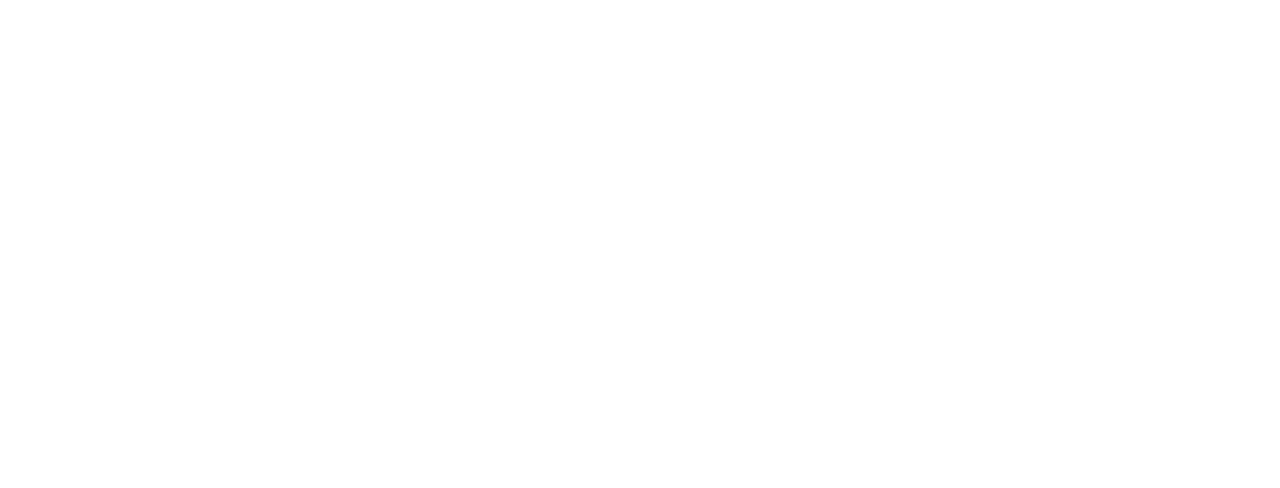
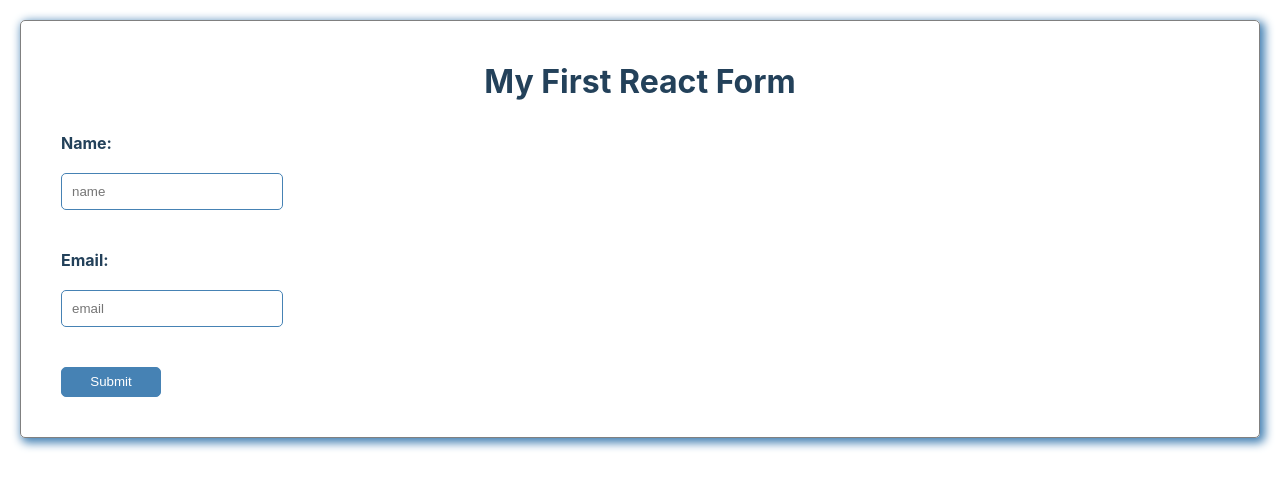
Before and after one commit to ailsayang999/My_First_React_Form, a React (Create React App) app: page / in a window 1280 px wide. Shown: the top 488 px of the page. Built offline with nearby package versions, Linux system fonts and the light colour scheme.

Commit message:
style: setting basic style format in App component

```diff
--- a/src/App.js
+++ b/src/App.js
@@ -1,10 +1,87 @@
+import styled from "styled-components";
 
+//Styled Component
+
+const Container = styled.div`
+  border: 1px solid gray;
+  border-radius: 5px;
+  margin: 20px;
+  padding: 20px;
+  box-shadow: 3px 3px 10px 2px steelblue;
+`;
+const StyledH1 = styled.h1`
+  color: #23415a;
+  text-align: center;
+`;
+
+const StyledForm = styled.form`
+  margin: 10px;
+  display: flex;
+  flex-direction: column;
+  justify-content: center;
+  align-items: flex-start;
+`;
+
+const StyledLabel = styled.label`
+  margin: 10px;
+  color: #23415a;
+  font-weight: 700;
+`;
+
+const StyledInput = styled.input`
+  width: 200px;
+  margin: 10px;
+  border-radius: 5px;
+  border: 1px solid steelblue;
+  padding: 10px;
+  outline: none;
+  &:focus {
+    border: 1px solid lightblue;
+    box-shadow: 1px 0 10px 0 lightseagreen;
+    transform: scale(1.1);
+  }
+`;
+const StyledButton = styled.button`
+  width: 100px;
+  height: 30px;
+  margin: 10px;
+  border: 1px solid steelblue;
+  background-color: steelblue;
+  color: white;
+  border-radius: 5px;
+
+  cursor: pointer;
+  &:hover {
+    box-shadow: 2px 0 10px 1px lightseagreen;
+    transform: scale(1.1);
+  }
+`;
+
+const StyledP = styled.p`
+  margin: 20px;
+`;
 
 function App() {
   return (
-    <div className="App">
+    <Container>
+      <StyledH1>My First React Form</StyledH1>
 
-    </div>
+      <StyledForm>
+        <StyledLabel>Name:</StyledLabel>
+        <StyledInput className="name" type="text" placeholder="name" />
+
+        <br />
+
+        <StyledLabel>Email:</StyledLabel>
+        <StyledInput className="email" type="email" placeholder="email" />
+
+        <br />
+
+        <StyledButton className="button" type="submit">
+          Submit
+        </StyledButton>
+      </StyledForm>
+    </Container>
   );
 }
 
```
